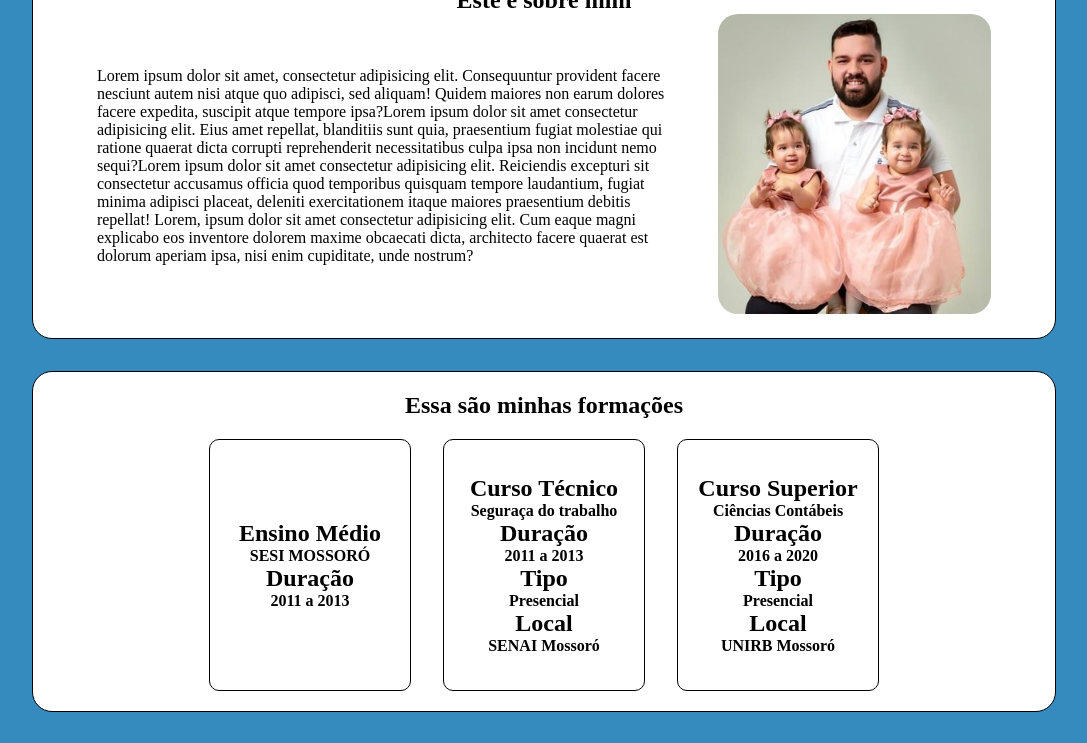
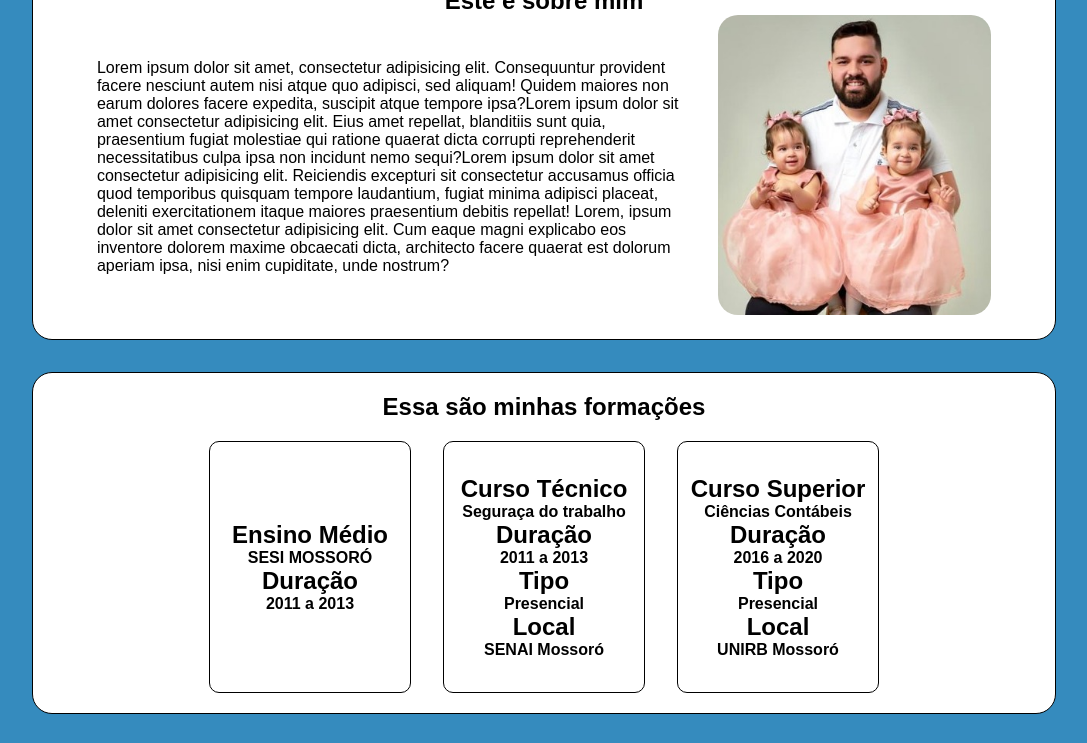
Before and after one commit to lucaskahlil/MOD-03-Projeto-3, a plain HTML site: page index.html in a window 1280 px wide. Shown: the part 124-867 px from the top of the page, without its empty margins (96-1183 px from the left). Drawn offline with Linux system fonts and the light colour scheme.

Commit message:
alteração de fonte

```diff
--- a/assets/style/style.css
+++ b/assets/style/style.css
@@ -1,6 +1,9 @@
+@import url("https://fonts.googleapis.com/css?family=Exo:400,700");
+
 * {
     margin: 0;
     padding: 0;
+    font-family: sans-serif;
 }
 
 body {
```
